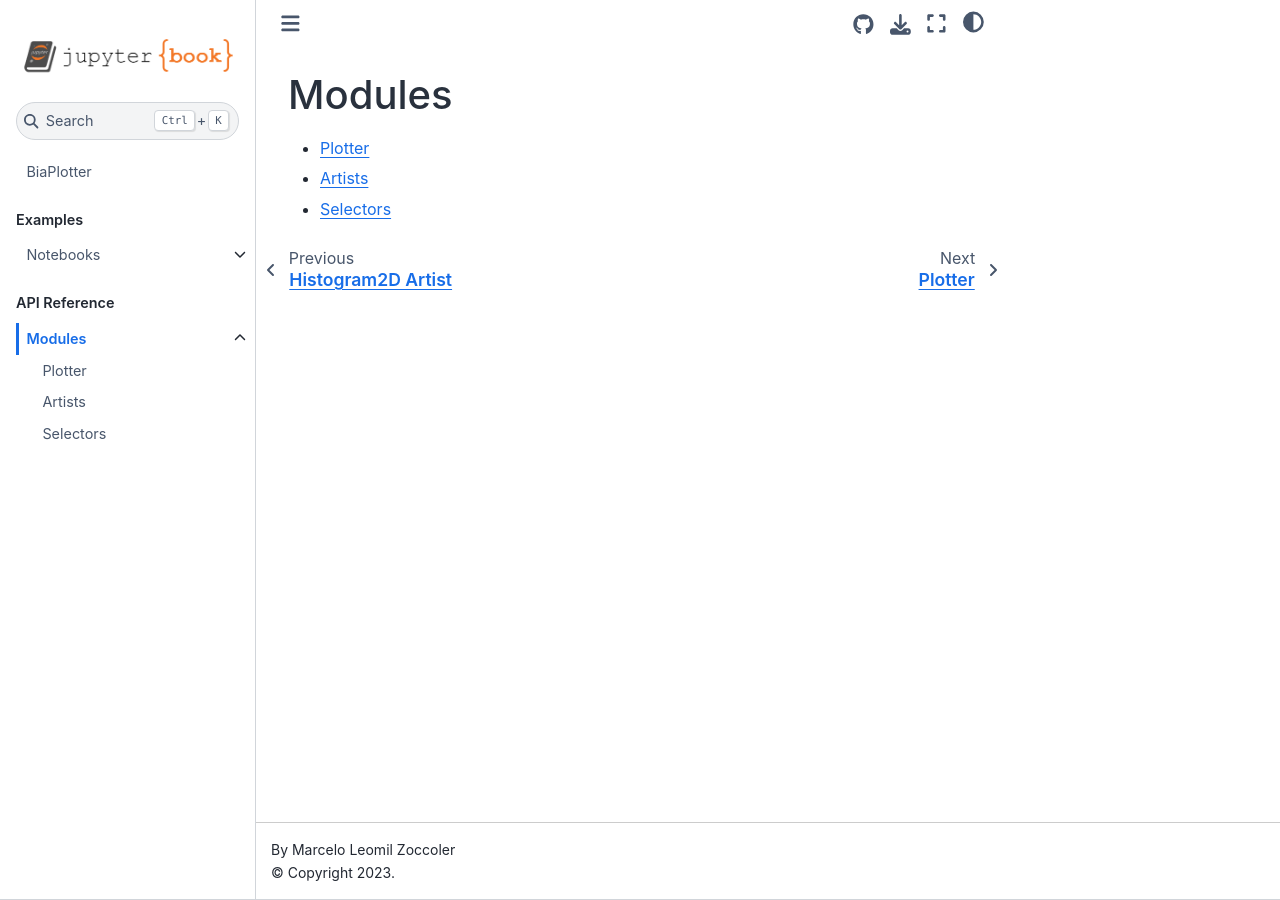
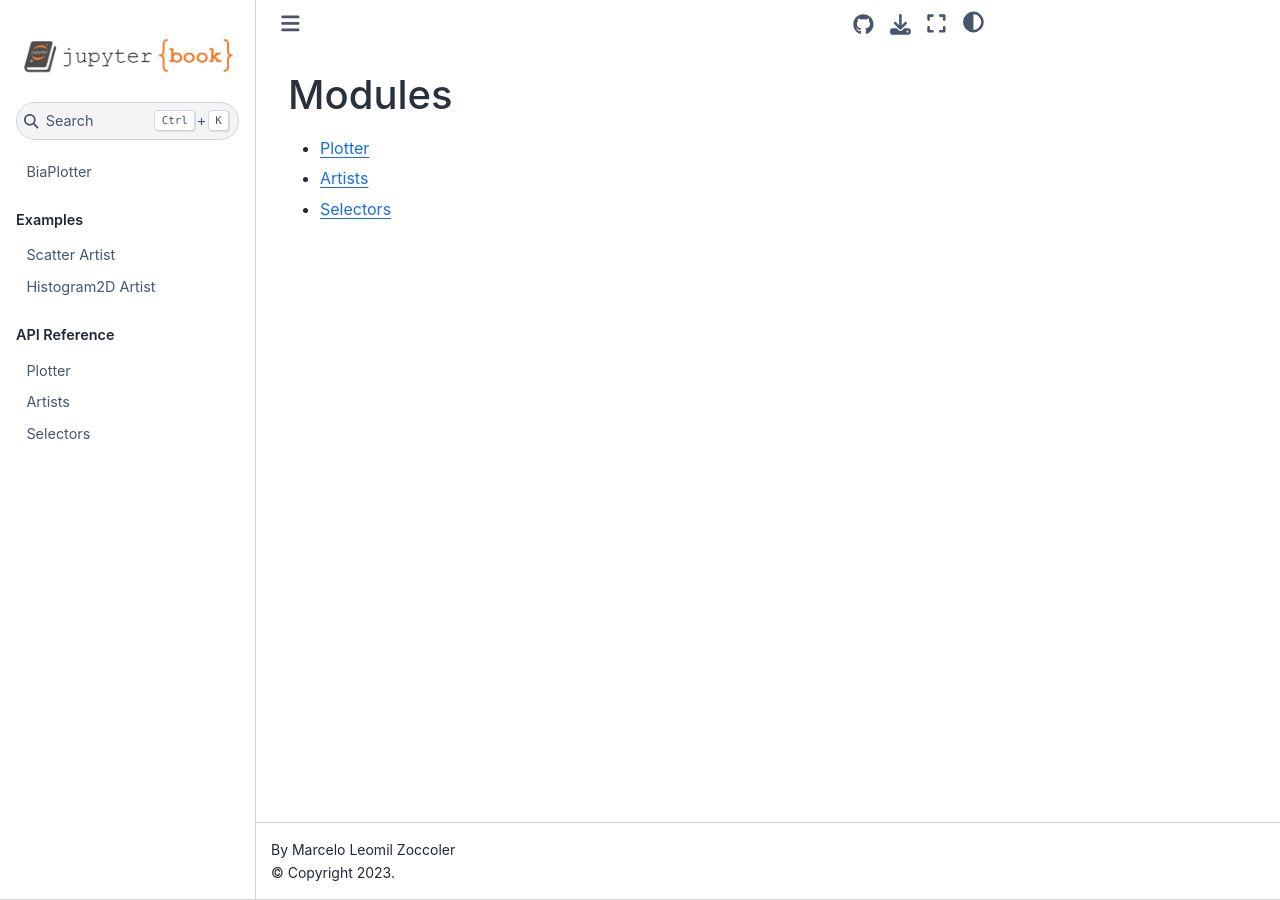
Before and after one commit to BiAPoL/biaplotter, a Jupyter Book: the page built from docs/modules.md, in a window 1280 px wide. Built offline with Jupyter Book 1.0.4 settings and Sphinx 7.4.7 and the Sphinx Book theme 1.1.4, drawn with Linux system fonts in a browser that asks for light colours; pages that are not in the unit, such as notebooks, are missing from menus.

Commit message:
Simplify toc

```diff
--- a/docs/_toc.yml
+++ b/docs/_toc.yml
@@ -6,15 +6,11 @@ root: intro
 parts:
 - caption: Examples
   chapters:
-  - file: examples_intro
-    sections:
-    - file: examples/scatter_artist_example
-    - file: examples/histogram_artist_example
-    - file: examples/canvas_widget_example
+  - file: examples/scatter_artist_example
+  - file: examples/histogram_artist_example
+  - file: examples/canvas_widget_example
 - caption: API Reference
   chapters:
-  - file: modules
-    sections:
-    - file: plotter_api
-    - file: artists_api
-    - file: selectors_api
+  - file: plotter_api
+  - file: artists_api
+  - file: selectors_api
```
